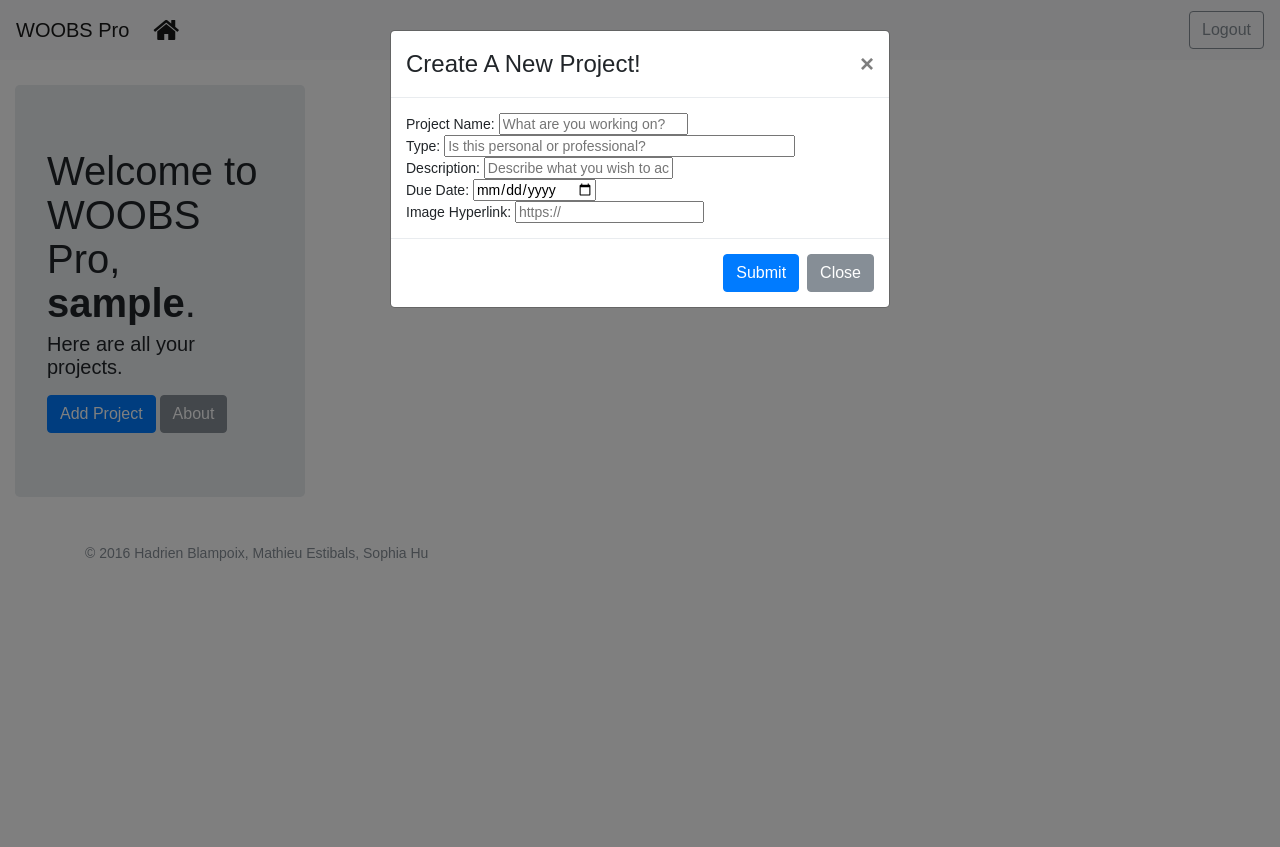
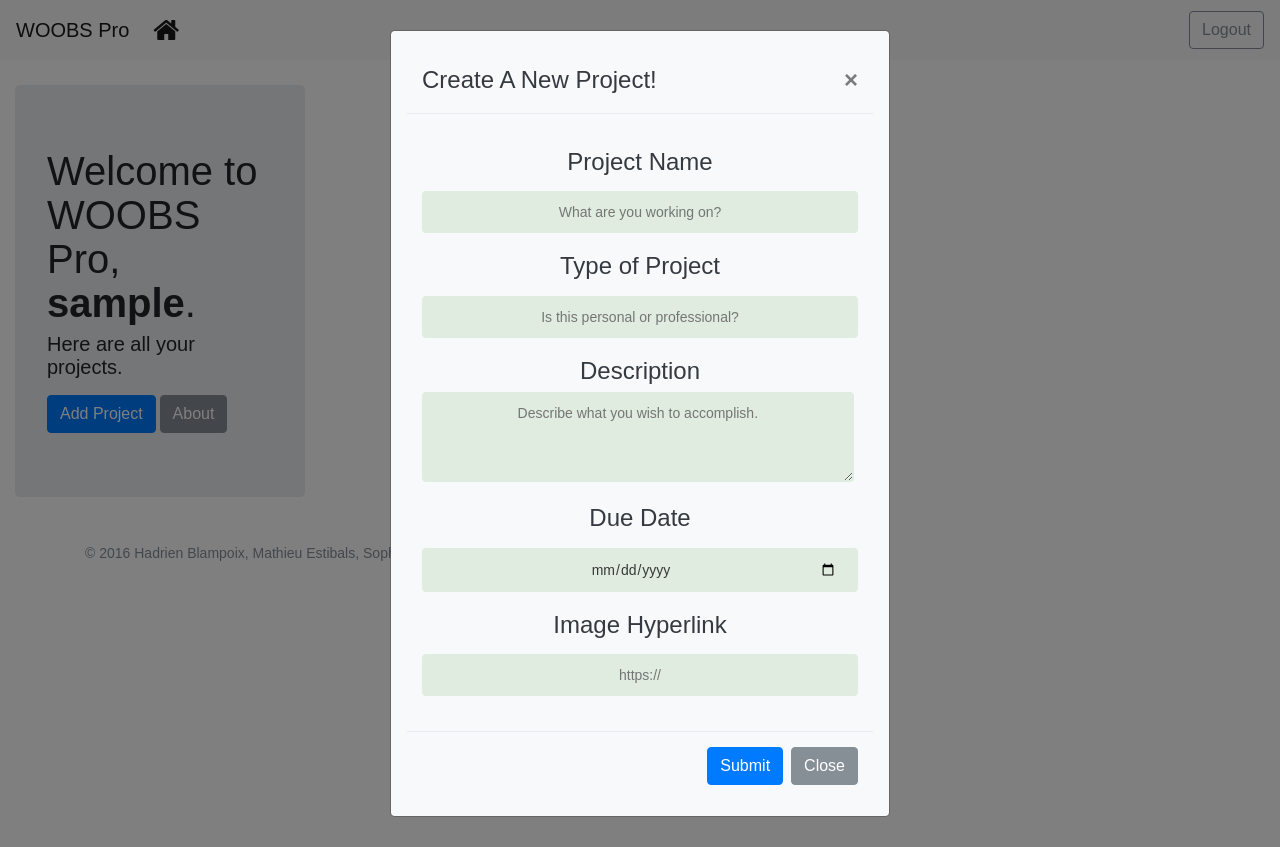
Before and after one commit to HadrienBx/Comp307Final, a PHP site: page /welcome.php in a window 1280 px wide, after a click on "Add Project". Run offline with PHP 8.4, Linux system fonts and the light colour scheme; the visitor is signed in with stand-in values (Sample User, id 1); data that the repository does not hold is empty; a stand-in replaces the project's code that opens the database connection; some libraries are stand-ins or nearby versions.

Commit message:
modal is pretty

```diff
--- a/welcome.php
+++ b/welcome.php
@@ -72,6 +72,45 @@ mysqli_close($link);
       margin-left: 5px;
       margin-right: 5px;
     }
+    input[type=text], select {
+      text-align: center;
+      width: 100%;
+      padding: 12px 20px;
+      margin: 8px 0;
+      display: inline-block;
+      border: 1px solid #dfecdf;
+      border-radius: 4px;
+      box-sizing: border-box;
+      background-color:	#dfecdf;
+      color: #383838;
+      margin-bottom: 20px;
+    }
+    input[type=date], select{
+      text-align: center;
+      width: 100%;
+      padding: 12px 20px;
+      margin: 8px 0;
+      display: inline-block;
+      border: 1px solid #dfecdf;
+      border-radius: 4px;
+      box-sizing: border-box;
+      background-color:	#dfecdf;
+      color: #383838;
+      margin-bottom: 20px;
+    }
+    textarea{
+      text-align: center;
+      width:99%;
+      height: 90px;
+      padding: 12px 20px;
+      display: inline-block;
+      border: 1px solid #dfecdf;
+      border-radius: 4px;
+      box-sizing: border-box;
+      background-color:	#dfecdf;
+      color: #383838;
+      margin-bottom: 20px;
+    }
     </style>
 </head>
 <body>
@@ -107,8 +146,8 @@ mysqli_close($link);
         <div class="col-sm-9 blog-main">
           <!--Displays all Projects in a Grid-->
           <div class="container">
-          <div id="proj" class="row">
-          </div> <!--function adds to this-->
+            <div id="proj" class="row">
+            </div> <!--function adds to this-->
           </div>
           <!--End of Displaying Projects-->
         </div>
@@ -117,7 +156,7 @@ mysqli_close($link);
    <!-- The Modal -->
     <div class="modal fade" id="apMod">
     <div class="modal-dialog">
-        <div class="modal-content">
+        <div class="modal-content p-3 mb-2 bg-light text-dark">
 
         <!-- Modal Header -->
         <div class="modal-header">
@@ -128,12 +167,17 @@ mysqli_close($link);
         <!-- Modal body -->
         <div class="modal-body">
             <form name="myForm" action="" onsubmit="return addP()">
-            Project Name: <input type="text" placeholder="What are you working on?" name="projName"><br />
-            Type: <input type="text" size="40" placeholder="Is this personal or professional?" name="projType"><br />
-            Description: <input type="text" placeholder="Describe what you wish to accomplish." name="projDesc"><br/>
-            <!--Things To Add: Due Date and Image-->
-            Due Date: <input id="date" type="date" name="projDue"><br/>
-            Image Hyperlink: <input type="text" placeholder="https://" name="projImg"></br>
+              <h4 class="display-7" style="text-align:center;margin-top:20px;">Project Name</h4>
+              <input type="text" placeholder="What are you working on?" name="projName"><br/>
+              <h4 class="display-6" style="text-align:center">Type of Project</h4>
+              <input type="text" size="40" placeholder="Is this personal or professional?" name="projType"><br/>
+              <h4 class="display-6" style="text-align:center">Description</h4>
+              <textarea name="projDesc" placeholder="Describe what you wish to accomplish."></textarea><br/>
+              <!--Things To Add: Due Date and Image-->
+              <h4 class="display-6" style="text-align:center">Due Date</h4>
+              <input id="date" type="date" name="projDue"><br/>
+              <h4 class="display-6" style="text-align:center">Image Hyperlink</h4>
+              <input type="text" placeholder="https://" name="projImg"></br>
         </div>
 
         <!-- Modal footer -->
```
Also changed, not shown: README.md.
